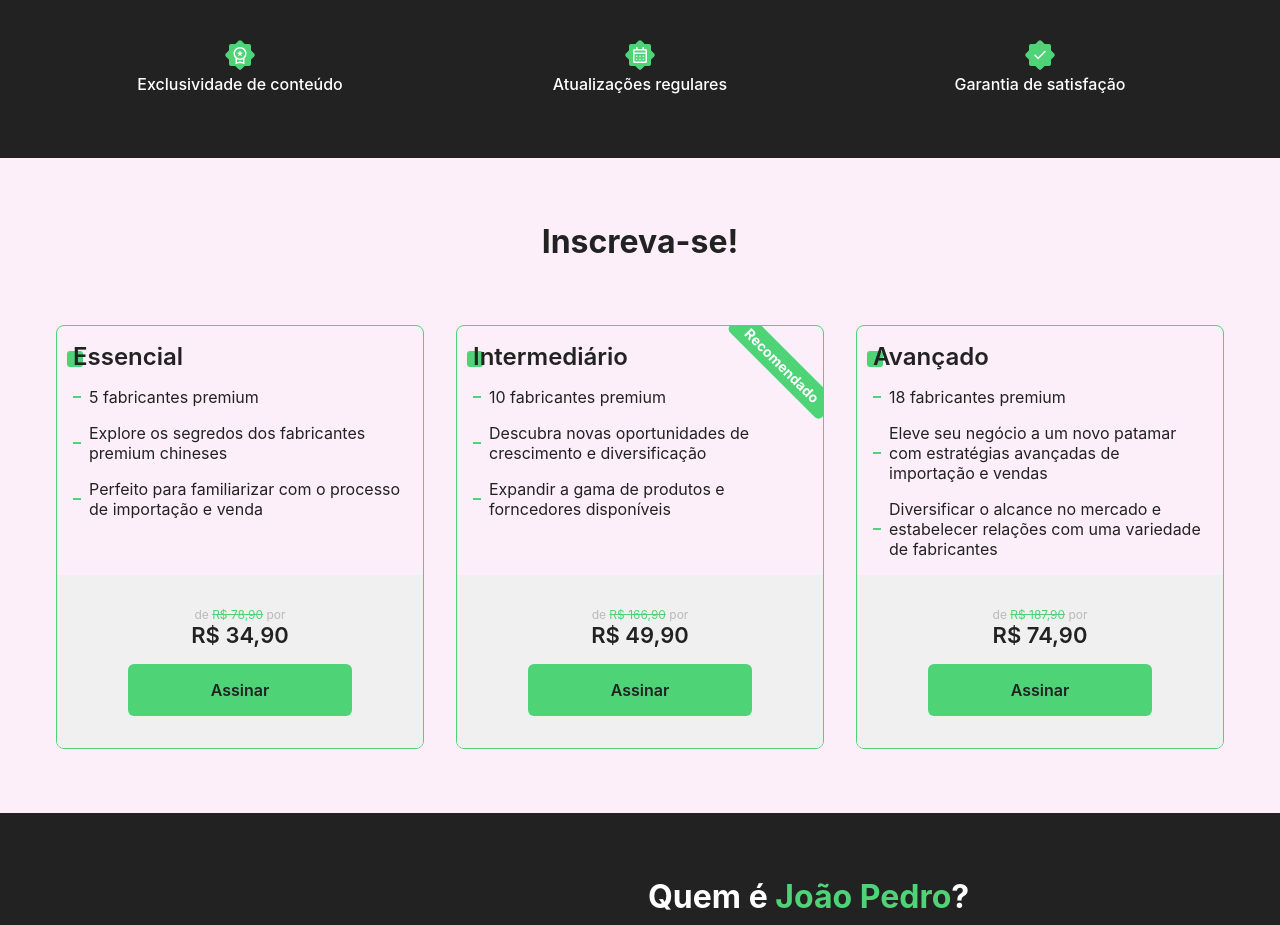
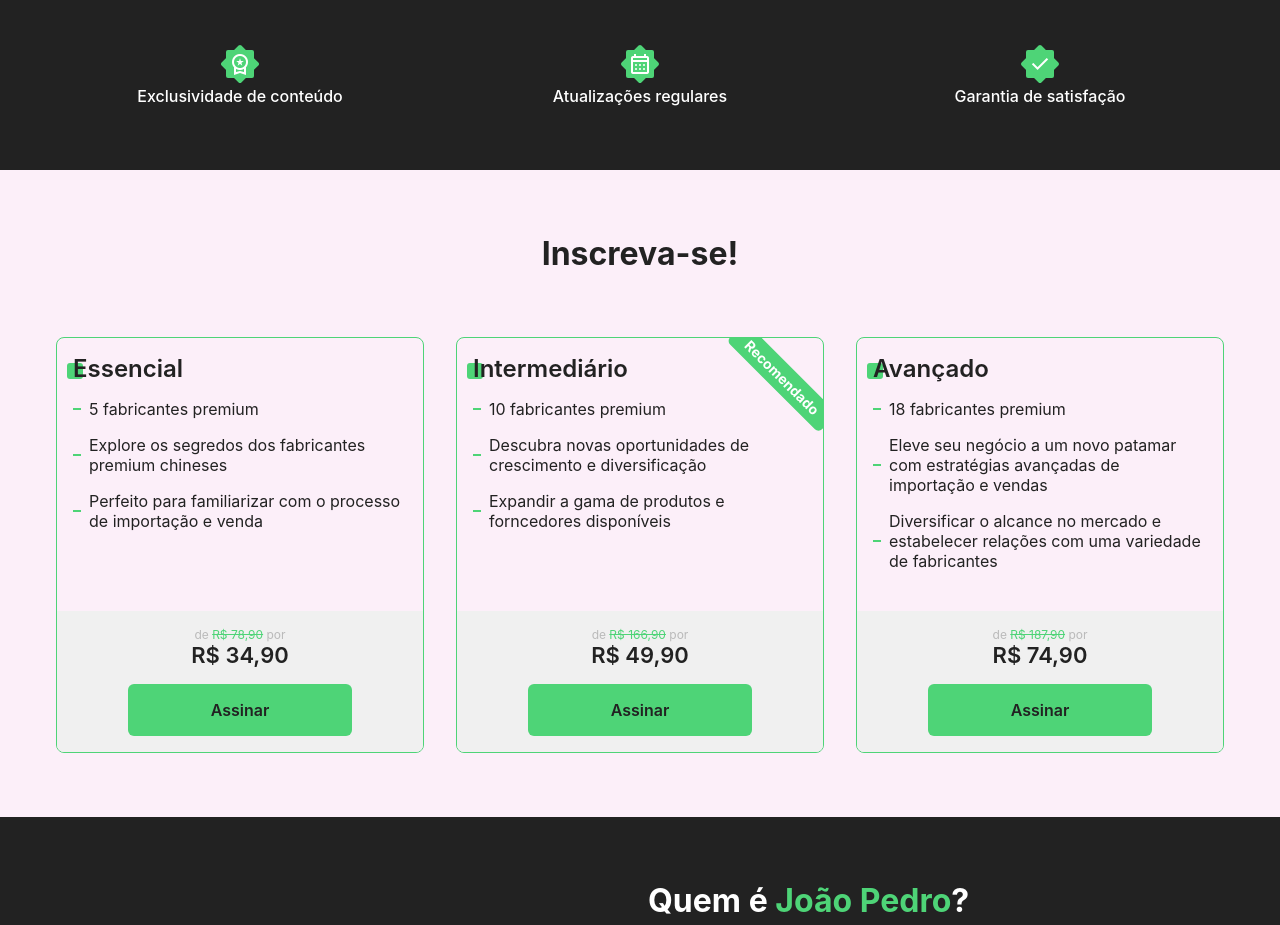
Before and after one commit to luizchaaves/page-joao-nave, a React (Vite) app: page / in a window 1280 px wide. Shown: the part 3358-4283 px from the top of the page. Built offline with nearby package versions, Linux system fonts and the light colour scheme; the HTML template or start-up script is replaced by a standard one; what google-fonts would draw is missing.

Commit message:
refactor: change the size of icons in the differential section

```diff
--- a/src/components/card-courses/styles.ts
+++ b/src/components/card-courses/styles.ts
@@ -10,7 +10,7 @@ export const Container = styled.div`
 `
 
 export const Content = styled.div`
-    padding: 16px;
+    padding: 16px 16px 40px;
     display: flex;
     flex-direction: column;
     gap: 16px;
@@ -75,7 +75,7 @@ export const Item = styled.span`
 
 export const Footer = styled.div`
     background: #f0f0f0;
-    padding: 32px 16px;
+    padding: 16px;
     display: flex;
     align-items: center;
     justify-content: center;
--- a/src/components/star-icon/styles.ts
+++ b/src/components/star-icon/styles.ts
@@ -1,8 +1,8 @@
 import styled from 'styled-components';
 
 export const Container = styled.div`
-    width: 22px;
-    height: 22px;
+    width: 28px;
+    height: 28px;
     background: red;
     position: relative;
     background: #4ed477;
@@ -12,6 +12,6 @@ export const Container = styled.div`
     justify-content: center;
 
     & > span {
-        font-size: 20px;
+        font-size: 24px;
     }
 `
```
